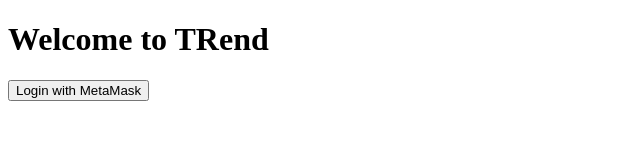
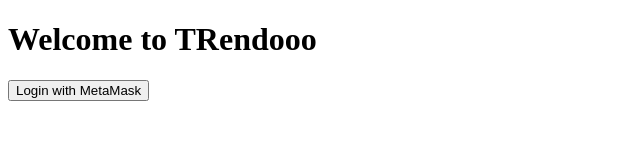
Before and after one commit to oussamaald/oussamaald.github.io, a plain HTML site: page index.html in a window 1280 px wide. Shown: the full height of the page, 0-640 px from the left. Drawn offline with Linux system fonts and the light colour scheme.

Commit message:
Update index.html

```diff
--- a/index.html
+++ b/index.html
@@ -4,10 +4,10 @@
 <head>
   <meta charset="UTF-8">
   <meta name="viewport" content="width=device-width, initial-scale=1.0">
-  <title>Login to TRendooo</title>
+  <title>Login to TRend</title>
 </head>
 <body>
-  <h1>Welcome to TRend</h1>
+  <h1>Welcome to TRendooo</h1>
   <button id="metamask-login">Login with MetaMask</button>
 
   <!-- إضافة الرابط إلى ملف index.js هنا -->
```
